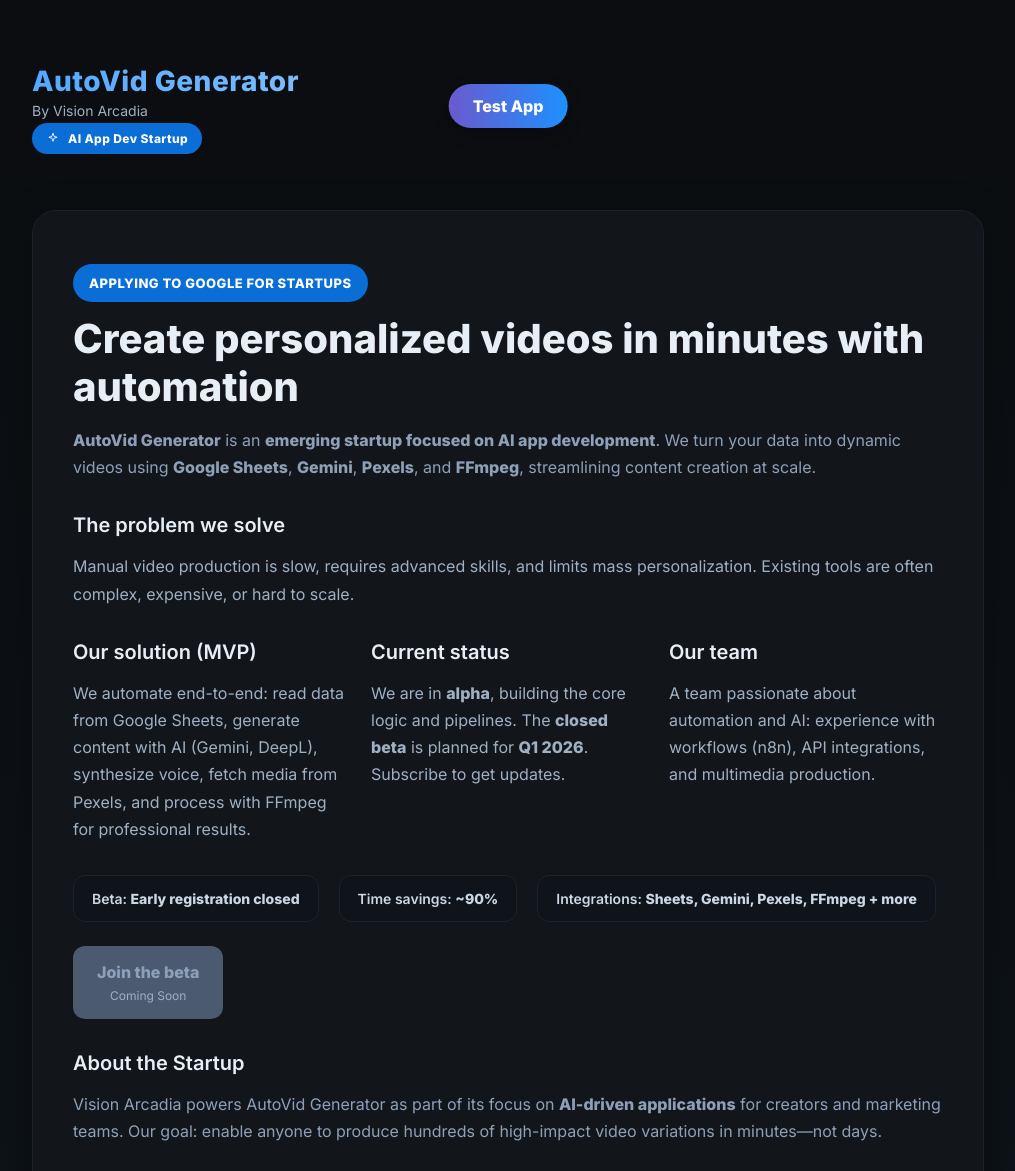
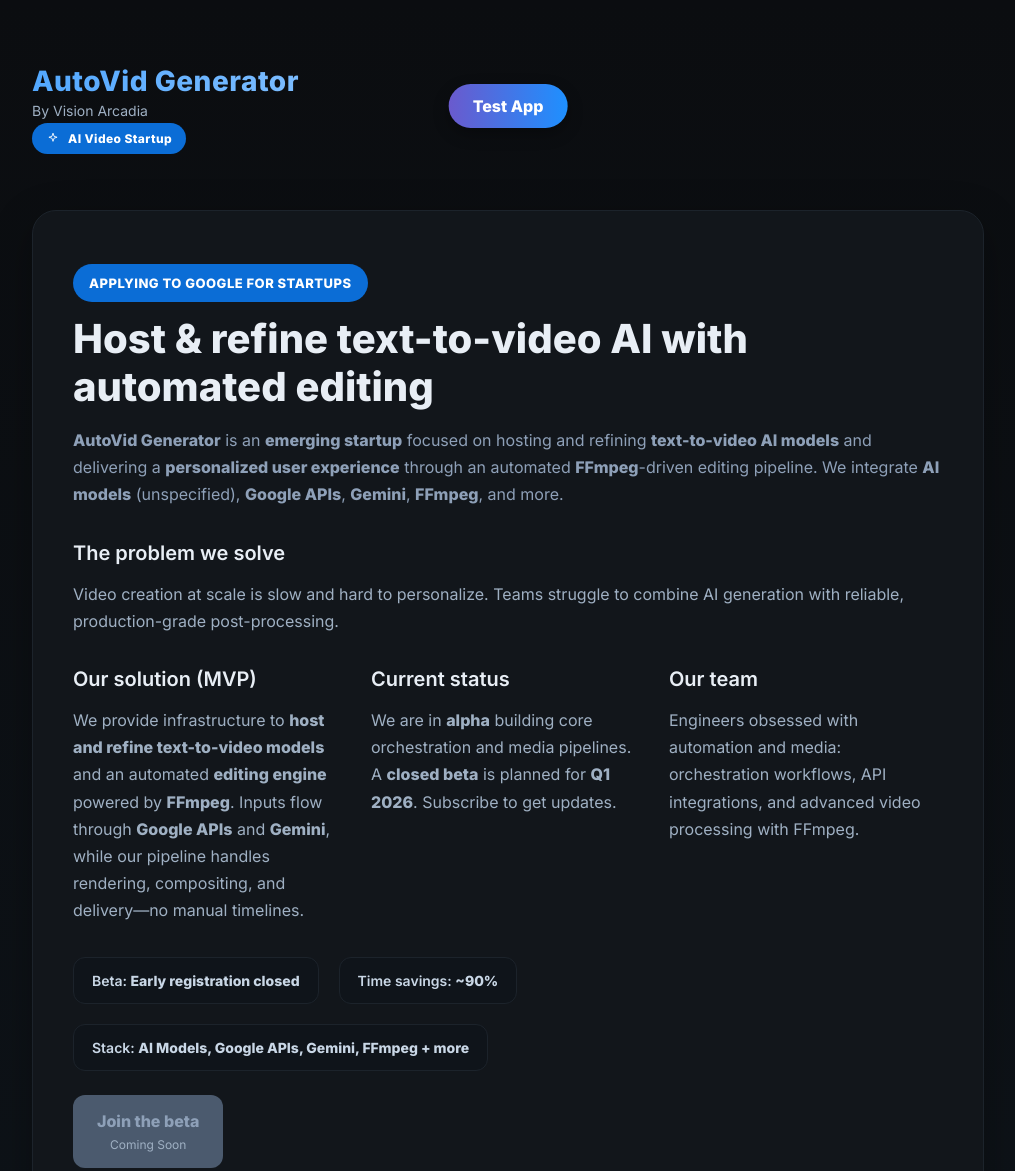
Before and after one commit to Ljcarpi/landing, a plain HTML site: page index.html in a window 1280 px wide. Shown: the top 1171 px of the page, without its empty margins (132-1147 px from the left). Drawn offline with Linux system fonts and the light colour scheme.

Commit message:
Update index.html

```diff
--- a/index.html
+++ b/index.html
@@ -5,22 +5,22 @@
   <link rel="icon" type="image/x-icon" href="favicon.ico">
   <meta name="viewport" content="width=device-width, initial-scale=1" />
 
-  <title>AutoVid Generator — AI App Dev Startup (Coming Soon)</title>
-  <meta name="description" content="AutoVid Generator is an emerging startup focused on AI app development. We automate personalized video creation by integrating Google Sheets, Gemini, Pexels, and FFmpeg. Join the beta." />
+  <title>AutoVid Generator — AI Video Startup (Coming Soon)</title>
+  <meta name="description" content="AutoVid Generator is an emerging startup that hosts and refines text-to-video AI models and delivers personalized user experiences through automated video editing with FFmpeg. Powered by AI models, Google APIs, Gemini, FFmpeg, and more." />
   <link rel="canonical" href="https://vision-arcadia.store/" />
   <meta name="robots" content="index,follow,max-image-preview:large" />
 
   <!-- Open Graph -->
   <meta property="og:type" content="website">
-  <meta property="og:title" content="AutoVid Generator — AI App Dev Startup (Coming Soon)">
-  <meta property="og:description" content="Emerging startup in AI app development. Automate personalized videos with Sheets, Gemini, Pexels, and FFmpeg.">
+  <meta property="og:title" content="AutoVid Generator — AI Video Startup (Coming Soon)">
+  <meta property="og:description" content="Emerging startup: hosting & refining text-to-video AI models + automated video editing via FFmpeg. Powered by AI models, Google APIs, Gemini, FFmpeg, and more.">
   <meta property="og:url" content="https://vision-arcadia.store/">
   <meta property="og:image" content="https://vision-arcadia.store/og-image.jpg">
 
   <!-- Twitter -->
   <meta name="twitter:card" content="summary_large_image">
-  <meta name="twitter:title" content="AutoVid Generator — AI App Dev Startup (Coming Soon)">
-  <meta name="twitter:description" content="Emerging startup in AI app development. Automate personalized videos with Sheets, Gemini, Pexels, and FFmpeg.">
+  <meta name="twitter:title" content="AutoVid Generator — AI Video Startup (Coming Soon)">
+  <meta name="twitter:description" content="Hosting & refining text-to-video AI models with automated FFmpeg editing. Uses AI models, Google APIs, Gemini, FFmpeg, and more.">
   <meta name="twitter:image" content="https://vision-arcadia.store/og-image.jpg">
 
   <!-- Fonts -->
@@ -35,7 +35,7 @@
     "name":"Vision Arcadia",
     "url":"https://vision-arcadia.store/",
     "brand":"AutoVid Generator",
-    "description":"Emerging startup focused on AI app development to automate personalized video creation.",
+    "description":"Emerging startup hosting and refining text-to-video AI models to power personalized, automated video creation with FFmpeg.",
     "logo":"https://vision-arcadia.store/favicon.ico",
     "email":"info@vision-arcadia.store",
     "foundingDate":"2025-01-01",
@@ -135,10 +135,10 @@
       <div class="brand-container" aria-label="Brand">
         <div class="brand">AutoVid Generator</div>
         <div class="brand-subtext">By Vision Arcadia</div>
-        <span class="startup-badge" title="AI App Dev Startup">
+        <span class="startup-badge" title="AI Video Startup">
           <!-- spark icon -->
           <svg viewBox="0 0 24 24" fill="none" aria-hidden="true"><path d="M12 2l1.8 5.4L19 9l-5.2 1.6L12 16l-1.8-5.4L5 9l5.2-1.6L12 2z" stroke="currentColor" stroke-width="1.5"/></svg>
-          AI App Dev Startup
+          AI Video Startup
         </span>
       </div>
       <a href="test.html" class="test-btn" aria-label="Open Test App">Test App</a>
@@ -147,36 +147,37 @@
     <main class="card">
       <p class="pill" aria-label="Application note">Applying to Google for Startups</p>
 
-      <h1>Create personalized videos in minutes with automation</h1>
+      <h1>Host & refine text-to-video AI with automated editing</h1>
       <p class="muted">
-        <strong>AutoVid Generator</strong> is an <strong>emerging startup focused on AI app development</strong>.
-        We turn your data into dynamic videos using <strong>Google Sheets</strong>, <strong>Gemini</strong>, <strong>Pexels</strong>, and <strong>FFmpeg</strong>, streamlining content creation at scale.
+        <strong>AutoVid Generator</strong> is an <strong>emerging startup</strong> focused on hosting and refining <strong>text-to-video AI models</strong>
+        and delivering a <strong>personalized user experience</strong> through an automated <strong>FFmpeg</strong>-driven editing pipeline.
+        We integrate <strong>AI models</strong> (unspecified), <strong>Google APIs</strong>, <strong>Gemini</strong>, <strong>FFmpeg</strong>, and more.
       </p>
 
       <div class="section">
         <h3>The problem we solve</h3>
-        <p>Manual video production is slow, requires advanced skills, and limits mass personalization. Existing tools are often complex, expensive, or hard to scale.</p>
+        <p>Video creation at scale is slow and hard to personalize. Teams struggle to combine AI generation with reliable, production-grade post-processing.</p>
       </div>
 
       <div class="section grid" role="list">
         <div role="listitem">
           <h3>Our solution (MVP)</h3>
-          <p>We automate end-to-end: read data from Google Sheets, generate content with AI (Gemini, DeepL), synthesize voice, fetch media from Pexels, and process with FFmpeg for professional results.</p>
+          <p>We provide infrastructure to <strong>host and refine text-to-video models</strong> and an automated <strong>editing engine</strong> powered by <strong>FFmpeg</strong>. Inputs flow through <strong>Google APIs</strong> and <strong>Gemini</strong>, while our pipeline handles rendering, compositing, and delivery—no manual timelines.</p>
         </div>
         <div role="listitem">
           <h3>Current status</h3>
-          <p>We are in <strong>alpha</strong>, building the core logic and pipelines. The <strong>closed beta</strong> is planned for <strong>Q1 2026</strong>. Subscribe to get updates.</p>
+          <p>We are in <strong>alpha</strong> building core orchestration and media pipelines. A <strong>closed beta</strong> is planned for <strong>Q1 2026</strong>. Subscribe to get updates.</p>
         </div>
         <div role="listitem">
           <h3>Our team</h3>
-          <p>A team passionate about automation and AI: experience with workflows (n8n), API integrations, and multimedia production.</p>
+          <p>Engineers obsessed with automation and media: orchestration workflows, API integrations, and advanced video processing with FFmpeg.</p>
         </div>
       </div>
 
       <div class="kpis" aria-label="Key metrics">
         <div class="kpi">Beta: <strong>Early registration closed</strong></div>
         <div class="kpi">Time savings: <strong>~90%</strong></div>
-        <div class="kpi">Integrations: <strong>Sheets, Gemini, Pexels, FFmpeg + more</strong></div>
+        <div class="kpi">Stack: <strong>AI Models, Google APIs, Gemini, FFmpeg + more</strong></div>
       </div>
 
       <!-- Accessible disabled CTA -->
@@ -185,7 +186,8 @@
       <div class="section">
         <h3>About the Startup</h3>
         <p class="muted">
-          Vision Arcadia powers AutoVid Generator as part of its focus on <strong>AI-driven applications</strong> for creators and marketing teams. Our goal: enable anyone to produce hundreds of high-impact video variations in minutes—not days.
+          Vision Arcadia powers AutoVid Generator with a focus on <strong>AI-driven video applications</strong>.
+          Our mission is to enable anyone to produce hundreds of high-impact, personalized video variations in minutes—not days.
         </p>
       </div>
 
@@ -200,8 +202,8 @@
 
     <div class="privacy-policy">
       <p>
-        Privacy Policy: At Vision Arcadia we protect your personal data. We only collect information voluntarily provided (e.g., emails for beta access) and we do not share it with third parties. Write to
-        <a href="mailto:info@vision-arcadia.store">info@vision-arcadia.store</a> for details.
+        <strong>Privacy Policy:</strong> We collect only the information you voluntarily provide (e.g., an email for beta access) and we do not sell your data. To request access or deletion, write to
+        <a href="mailto:info@vision-arcadia.store">info@vision-arcadia.store</a>.
       </p>
     </div>
   </div>
```
